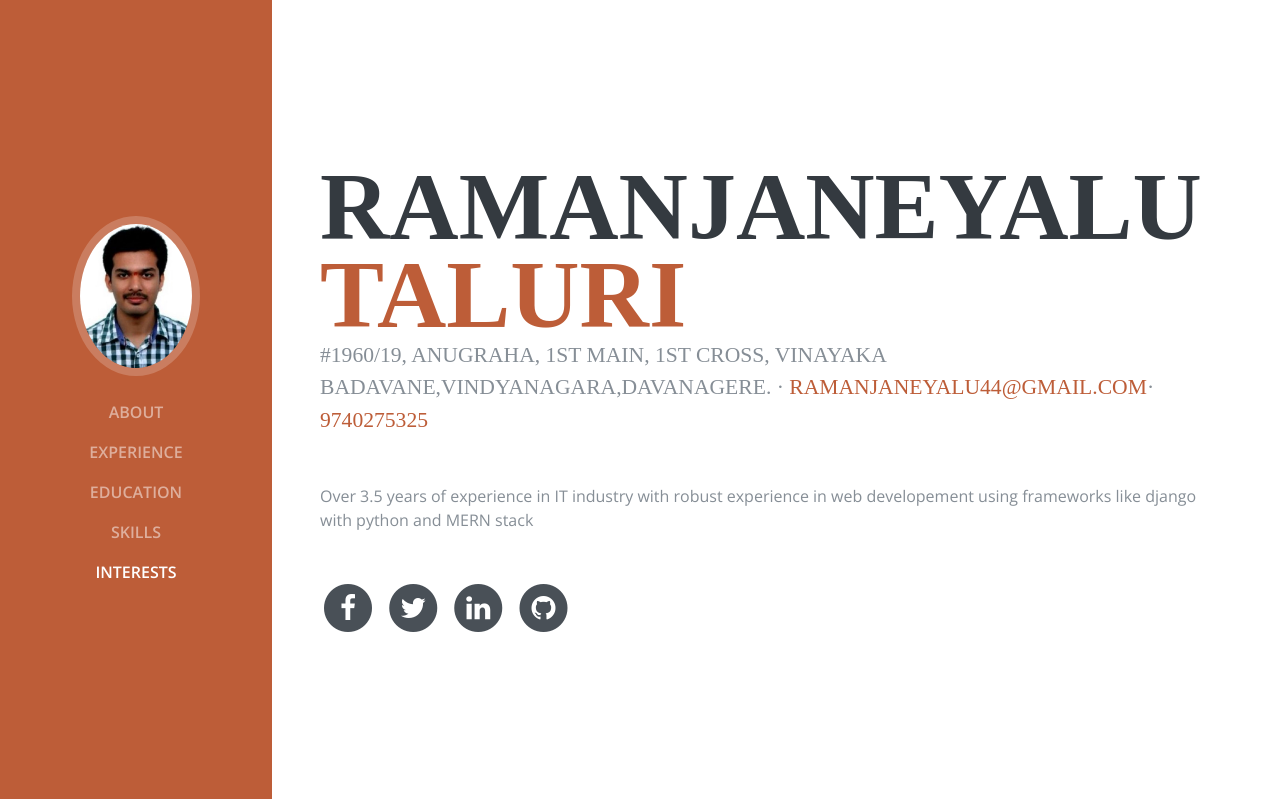
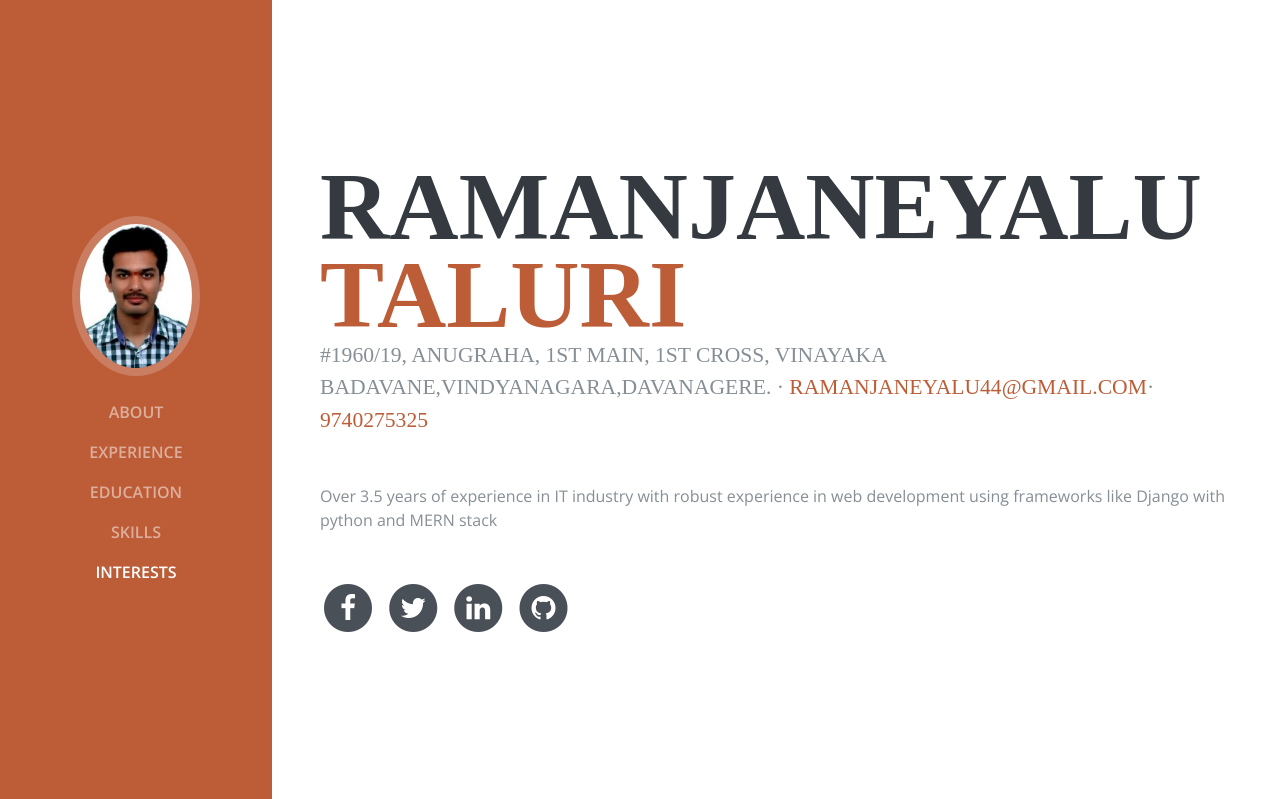
Before and after one commit to ramanjaneyalu/My_portfolio, a Flask app: page / in a window 1280 px wide. Shown: the top 799 px of the page. Run offline with Flask 2, Linux system fonts and the light colour scheme; some libraries are stand-ins or nearby versions; some web fonts are replaced.

Commit message:
fixed spelling mistakes

```diff
--- a/templates/home.html
+++ b/templates/home.html
@@ -71,7 +71,7 @@
             <a href="mailto:ramanjaneyalu44@gmail.com">Ramanjaneyalu44@gmail.com</a>·
             <span class="text-primary">9740275325</span>
           </div>
-          <p class="mb-5">Over 3.5 years of experience in IT industry with robust experience in web developement using frameworks like django with python and MERN stack
+          <p class="mb-5">Over 3.5 years of experience in IT industry with robust experience in web development using frameworks like Django with python and MERN stack
           </p>
           <ul class="list-inline list-social-icons mb-0">
             <li class="list-inline-item">
```
